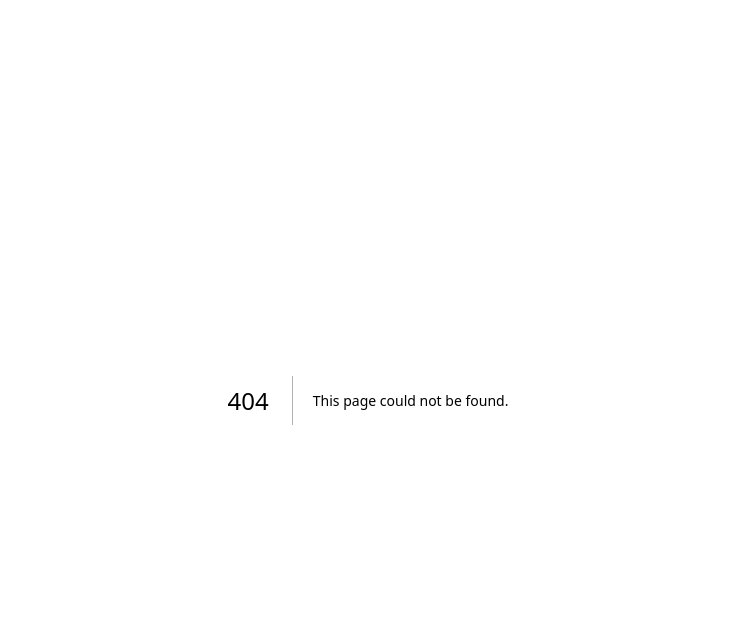
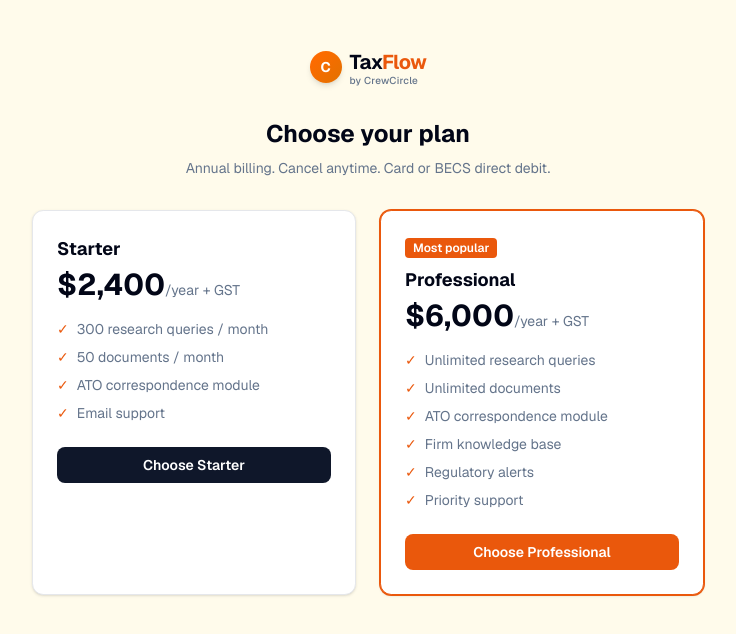
Before and after one commit to crewcircle/taxflow-ai, a Next.js app in the folder apps/dashboard/: page /upgrade in a window 1280 px wide. Before the commit this address had no page. Shown: the top 634 px of the page, without its empty margins (272-1008 px from the left). Built offline with nearby package versions, Linux system fonts and the light colour scheme.

Commit message:
feat: upgrade page with Stripe checkout, 402 trial-gate routing; ci: install workspace deps before vercel build

```diff
--- /dev/null
+++ b/apps/dashboard/app/api/checkout/route.ts
@@ -0,0 +1,40 @@
+import { NextRequest, NextResponse } from "next/server";
+import { createClient } from "@/lib/supabase/server";
+
+export async function POST(request: NextRequest) {
+  const supabase = await createClient();
+  const {
+    data: { session },
+  } = await supabase.auth.getSession();
+
+  if (!session) {
+    return NextResponse.json({ error: "Unauthorized" }, { status: 401 });
+  }
+
+  const body = await request.text();
+
+  try {
+    const backendResponse = await fetch(
+      `${process.env.NEXT_PUBLIC_API_URL}/auth/checkout-session`,
+      {
+        method: "POST",
+        headers: {
+          "Content-Type": "application/json",
+          Authorization: `Bearer ${session.access_token}`,
+        },
+        body,
+      }
+    );
+
+    const data = await backendResponse.text();
+    return new NextResponse(data, {
+      status: backendResponse.status,
+      headers: { "Content-Type": "application/json" },
+    });
+  } catch {
+    return NextResponse.json(
+      { detail: "Billing service unavailable - please try again shortly" },
+      { status: 502 }
+    );
+  }
+}
--- a/apps/dashboard/app/dashboard/query/page.tsx
+++ b/apps/dashboard/app/dashboard/query/page.tsx
@@ -33,6 +33,14 @@ export default function QueryPage() {
     setStreamedAnswer("");
 
     try {
+      // Trial gate check runs on the non-stream endpoint; EventSource cannot
+      // surface response bodies, so probe caps first and route 402 to /upgrade.
+      const gate = await fetch("/api/query/stream?question=", { method: "HEAD" }).catch(() => null);
+      if (gate && gate.status === 402) {
+        window.location.href = "/upgrade";
+        return;
+      }
+
       const source = new EventSource(`/api/query/stream?question=${encodeURIComponent(question)}`);
       let answer = "";
 
--- /dev/null
+++ b/apps/dashboard/app/upgrade/page.tsx
@@ -0,0 +1,111 @@
+"use client";
+
+import { useState } from "react";
+import { Logo } from "@/components/Logo";
+
+const TIERS = [
+  {
+    id: "starter",
+    name: "Starter",
+    price: "$2,400",
+    period: "/year + GST",
+    features: [
+      "300 research queries / month",
+      "50 documents / month",
+      "ATO correspondence module",
+      "Email support",
+    ],
+  },
+  {
+    id: "professional",
+    name: "Professional",
+    price: "$6,000",
+    period: "/year + GST",
+    highlighted: true,
+    features: [
+      "Unlimited research queries",
+      "Unlimited documents",
+      "ATO correspondence module",
+      "Firm knowledge base",
+      "Regulatory alerts",
+      "Priority support",
+    ],
+  },
+];
+
+export default function UpgradePage() {
+  const [loading, setLoading] = useState<string | null>(null);
+  const [error, setError] = useState<string | null>(null);
+
+  async function handleUpgrade(tier: string) {
+    setLoading(tier);
+    setError(null);
+    try {
+      const response = await fetch("/api/checkout", {
+        method: "POST",
+        headers: { "Content-Type": "application/json" },
+        body: JSON.stringify({ tier }),
+      });
+      if (!response.ok) throw new Error("Checkout failed");
+      const data: { checkout_url: string } = await response.json();
+      window.location.href = data.checkout_url;
+    } catch {
+      setError("Could not start checkout - please try again or contact support");
+      setLoading(null);
+    }
+  }
+
+  return (
+    <main className="flex flex-1 flex-col items-center bg-muted px-4 py-12">
+      <div className="mb-8">
+        <Logo />
+      </div>
+      <h1 className="mb-2 text-2xl font-bold">Choose your plan</h1>
+      <p className="mb-8 text-sm text-muted-foreground">
+        Annual billing. Cancel anytime. Card or BECS direct debit.
+      </p>
+
+      {error && <p className="mb-4 text-sm text-destructive">{error}</p>}
+
+      <div className="grid w-full max-w-2xl gap-6 md:grid-cols-2">
+        {TIERS.map((tier) => (
+          <div
+            key={tier.id}
+            className={`rounded-xl border bg-card p-6 shadow-sm ${
+              tier.highlighted ? "border-accent ring-1 ring-accent" : "border-border"
+            }`}
+          >
+            {tier.highlighted && (
+              <span className="mb-2 inline-block rounded bg-accent px-2 py-0.5 text-xs font-semibold text-accent-foreground">
+                Most popular
+              </span>
+            )}
+            <h2 className="text-lg font-bold">{tier.name}</h2>
+            <p className="mt-1">
+              <span className="text-3xl font-bold">{tier.price}</span>
+              <span className="text-sm text-muted-foreground">{tier.period}</span>
+            </p>
+            <ul className="mt-4 space-y-2 text-sm text-muted-foreground">
+              {tier.features.map((f) => (
+                <li key={f} className="flex items-start gap-2">
+                  <span className="text-accent">✓</span> {f}
+                </li>
+              ))}
+            </ul>
+            <button
+              onClick={() => handleUpgrade(tier.id)}
+              disabled={loading !== null}
+              className={`mt-6 w-full rounded-lg py-2 text-sm font-semibold transition-all duration-200 disabled:opacity-50 ${
+                tier.highlighted
+                  ? "bg-accent text-accent-foreground hover:opacity-90"
+                  : "bg-primary text-primary-foreground hover:bg-accent"
+              }`}
+            >
+              {loading === tier.id ? "Redirecting to checkout..." : `Choose ${tier.name}`}
+            </button>
+          </div>
+        ))}
+      </div>
+    </main>
+  );
+}
```
